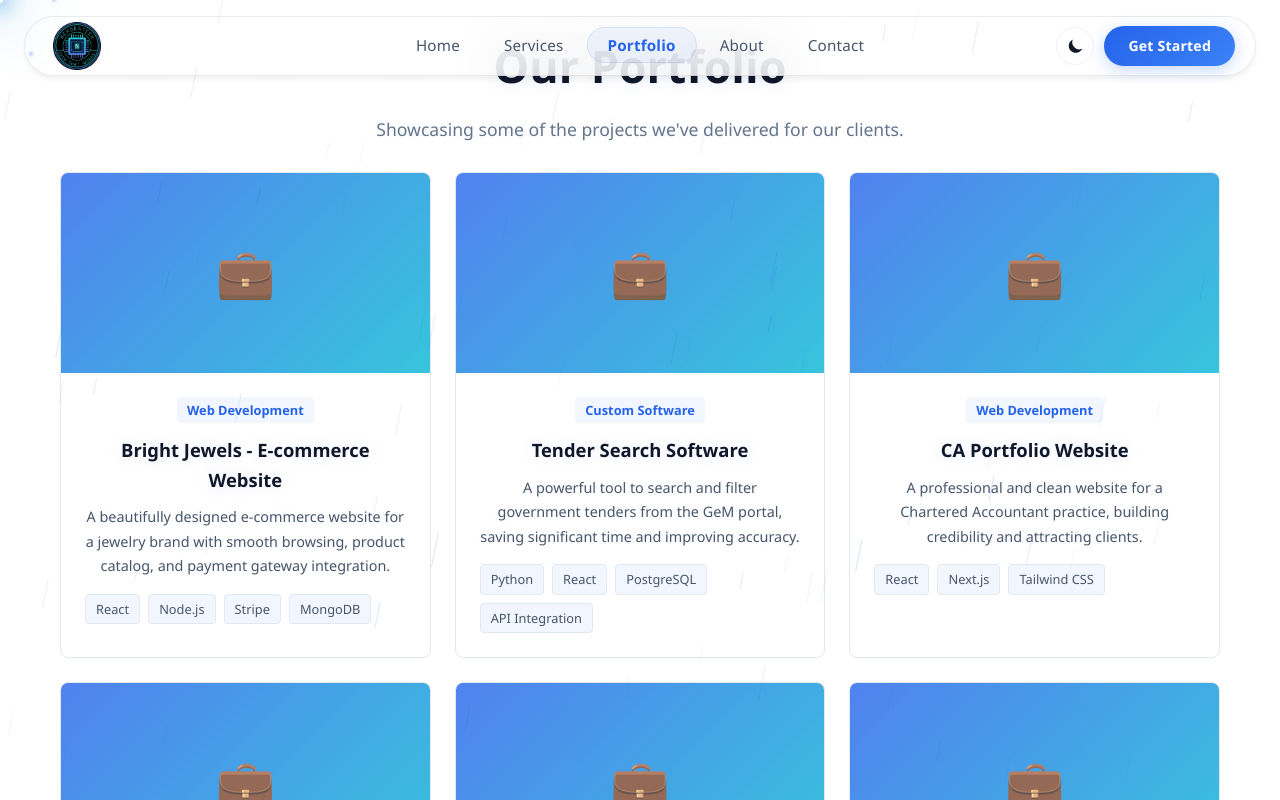
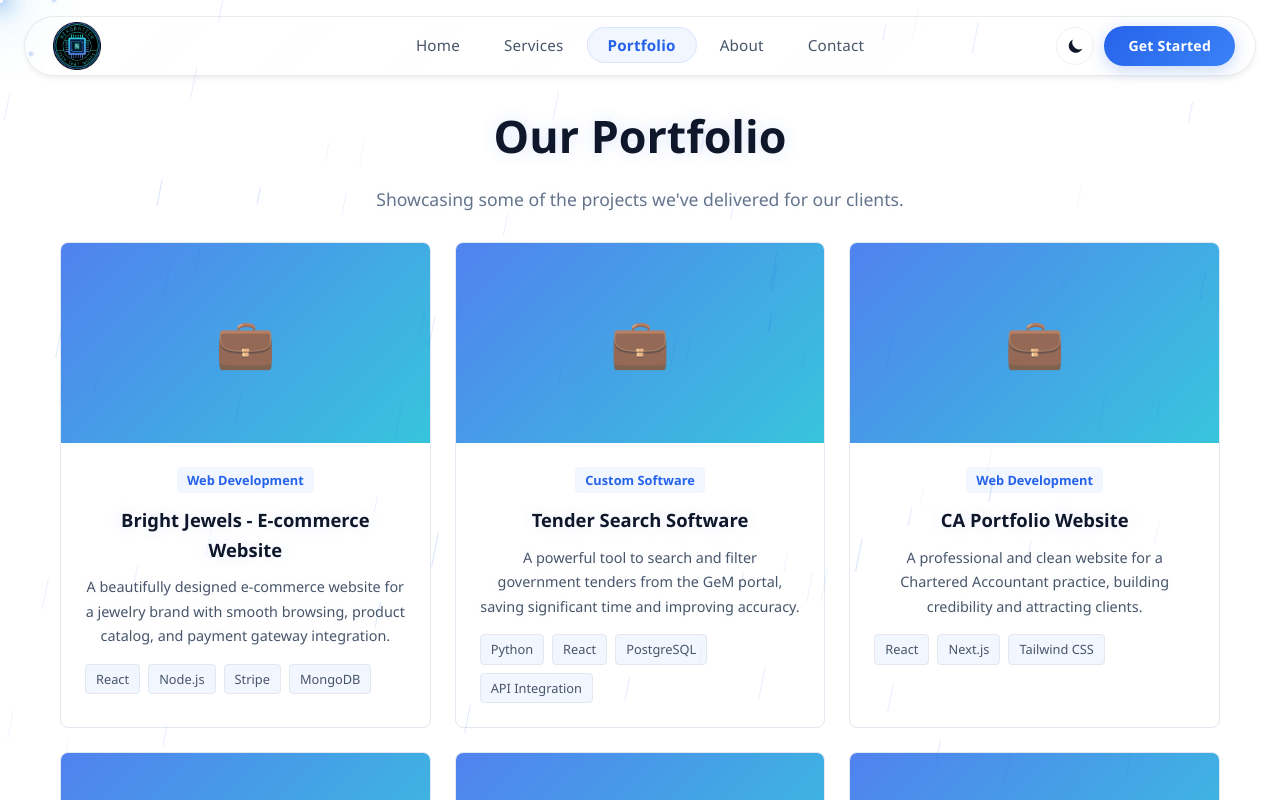
Before and after one commit to v72727835-bit/NEXORATECH, a React (Vite) app in the folder client/: page /portfolio in a window 1280 px wide. Shown: the top 800 px of the page. Built offline with nearby package versions, Linux system fonts and the light colour scheme.

Commit message:
Add top padding to portfolio page to avoid navbar overlap

```diff
--- a/client/src/pages/Portfolio.jsx
+++ b/client/src/pages/Portfolio.jsx
@@ -42,7 +42,7 @@ const projects = [
 function Portfolio() {
   return (
     <>
-      <section className="section" style={{ background: 'var(--bg)', textAlign: 'center' }}>
+      <section className="section" style={{ background: 'var(--bg)', textAlign: 'center', paddingTop: '100px' }}>
         <div className="container">
           <h1 style={{ fontSize: '2.8rem', fontWeight: 800, marginBottom: '12px' }}>Our Portfolio</h1>
           <p style={{ color: 'var(--text-muted)', fontSize: '1.1rem', maxWidth: '600px', margin: '0 auto 30px' }}>
```
